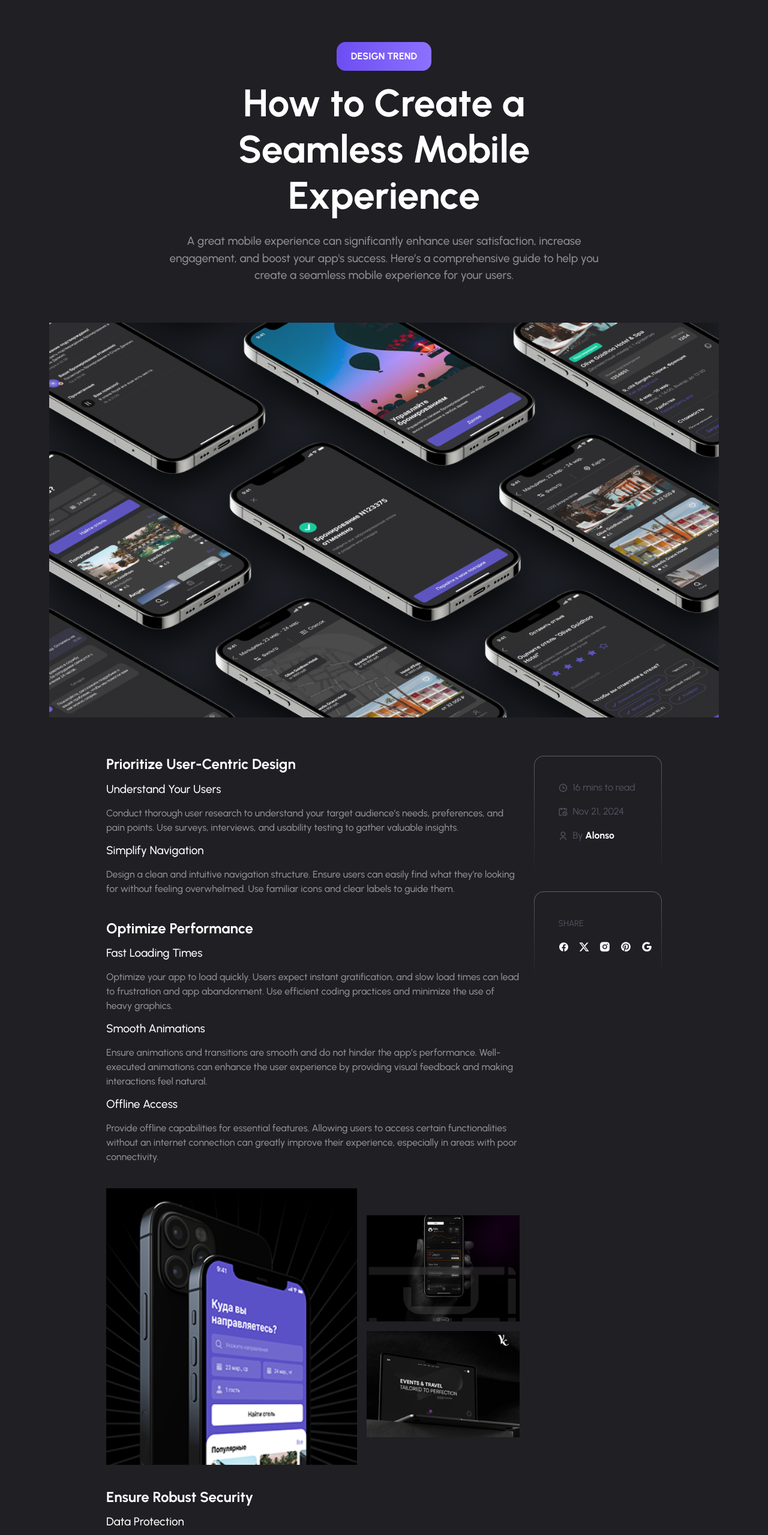
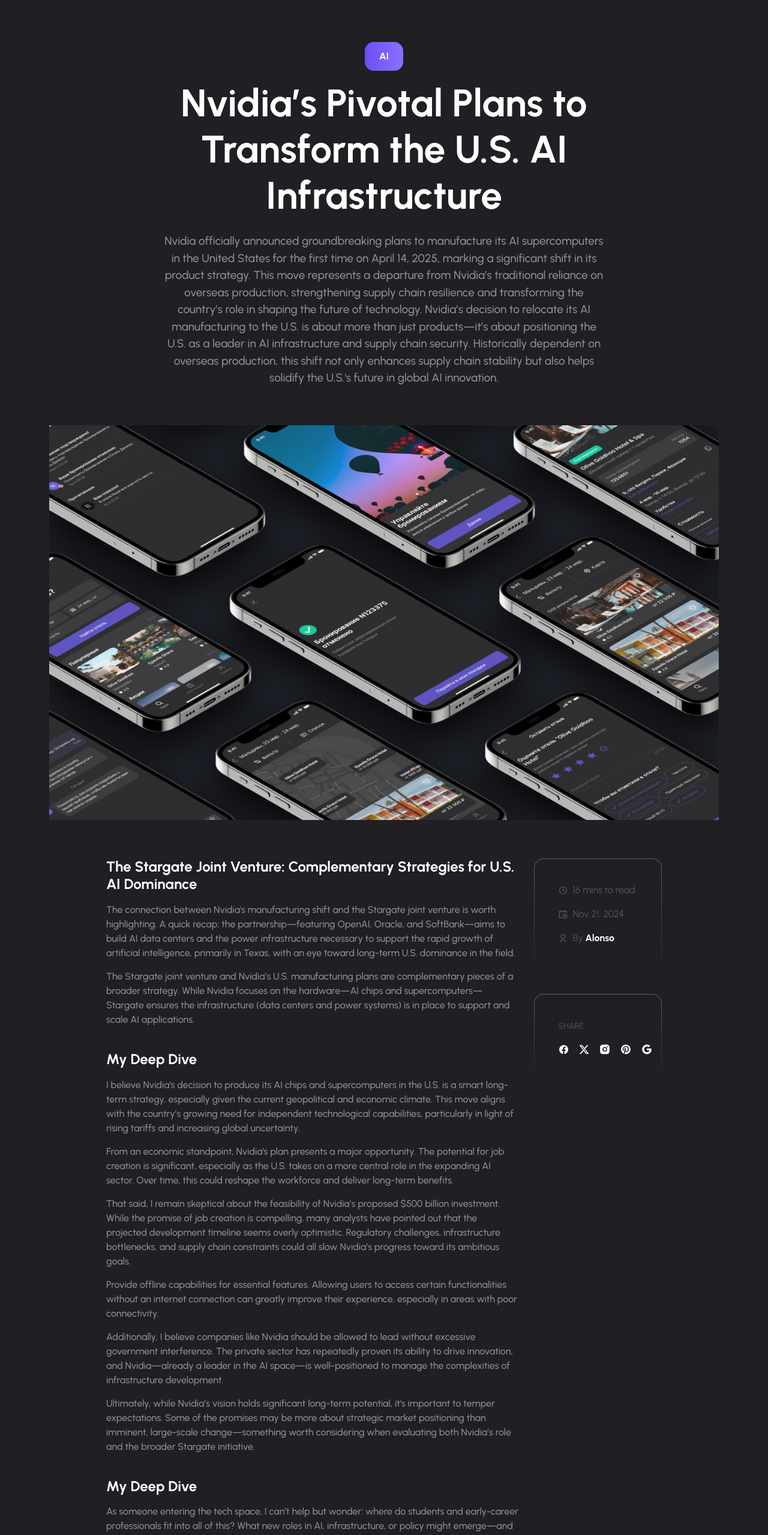
Before and after one commit to bettyp23/BettyPhippsWebPortfolio, a Next.js app: page /blog-details in a window 1280 px wide. Shown: the part 140-2699 px from the top of the page at 60% size. Built offline with nearby package versions, Linux system fonts and the light colour scheme; a web font is replaced by a local one.

Commit message:
added blog

```diff
--- a/app/blog-details/page.tsx
+++ b/app/blog-details/page.tsx
@@ -12,12 +12,10 @@
 							<div className="row">
 								<div className="col-lg-8 mx-lg-auto mb-8">
 									<div className="text-center">
-										<Link href="/#" className="btn btn-gradient d-inline-block text-uppercase"> Design trend </Link>
-										<h3 className="ds-3 mt-3 mb-4 text-dark">How to Create a Seamless Mobile Experience</h3>
+										<Link href="/#" className="btn btn-gradient d-inline-block text-uppercase"> AI </Link>
+										<h3 className="ds-3 mt-3 mb-4 text-dark">Nvidia’s Pivotal Plans to Transform the U.S. AI Infrastructure</h3>
 										<p className="text-300 fs-5 mb-0">
-											A great mobile experience can significantly enhance user satisfaction, increase <br />
-											engagement, and boost your app's success. Here’s a comprehensive guide to help you <br />
-											create a seamless mobile experience for your users.
+											Nvidia officially announced groundbreaking plans to manufacture its AI supercomputers in the United States for the first time on April 14, 2025, marking a significant shift in its product strategy. This move represents a departure from Nvidia’s traditional reliance on overseas production, strengthening supply chain resilience and transforming the country’s role in shaping the future of technology. Nvidia’s decision to relocate its AI manufacturing to the U.S. is about more than just products—it’s about positioning the U.S. as a leader in AI infrastructure and supply chain security. Historically dependent on overseas production, this shift not only enhances supply chain stability but also helps solidify the U.S.'s future in global AI innovation.
 										</p>
 									</div>
 								</div>
@@ -25,36 +23,37 @@
 								<div className="col-lg-10 mx-lg-auto mt-8">
 									<div className="row">
 										<div className="col-lg-9">
-											<h5>Prioritize User-Centric Design</h5>
-											<h5 className="fs-5 fw-medium">Understand Your Users</h5>
-											<p className="text-300">Conduct thorough user research to understand your target audience’s needs, preferences, and pain points. Use surveys, interviews, and usability testing to gather valuable insights.</p>
-											<h5 className="fs-5 fw-medium">Simplify Navigation</h5>
-											<p className="text-300">Design a clean and intuitive navigation structure. Ensure users can easily find what they’re looking for without feeling overwhelmed. Use familiar icons and clear labels to guide them.</p>
-											<h5 className="mt-6">Optimize Performance</h5>
-											<h5 className="fs-5 fw-medium">Fast Loading Times</h5>
-											<p className="text-300">Optimize your app to load quickly. Users expect instant gratification, and slow load times can lead to frustration and app abandonment. Use efficient coding practices and minimize the use of heavy graphics.</p>
-											<h5 className="fs-5 fw-medium">Smooth Animations</h5>
-											<p className="text-300">Ensure animations and transitions are smooth and do not hinder the app’s performance. Well-executed animations can enhance the user experience by providing visual feedback and making interactions feel natural.</p>
-											<h5 className="fs-5 fw-medium">Offline Access</h5>
+											<h5>The Stargate Joint Venture: Complementary Strategies for U.S. AI Dominance</h5>
+											<p className="text-300">The connection between Nvidia's manufacturing shift and the Stargate joint venture is worth highlighting. A quick recap: the partnership—featuring OpenAI, Oracle, and SoftBank—aims to build AI data centers and the power infrastructure necessary to support the rapid growth of artificial intelligence, primarily in Texas, with an eye toward long-term U.S. dominance in the field.</p>
+											<p className="text-300">The Stargate joint venture and Nvidia’s U.S. manufacturing plans are complementary pieces of a broader strategy. While Nvidia focuses on the hardware—AI chips and supercomputers—Stargate ensures the infrastructure (data centers and power systems) is in place to support and scale AI applications.</p>
+											<h5 className="mt-6">My Deep Dive</h5>
+											<p className="text-300">I believe Nvidia's decision to produce its AI chips and supercomputers in the U.S. is a smart long-term strategy, especially given the current geopolitical and economic climate. This move aligns with the country’s growing need for independent technological capabilities, particularly in light of rising tariffs and increasing global uncertainty.</p>
+											<p className="text-300">From an economic standpoint, Nvidia's plan presents a major opportunity. The potential for job creation is significant, especially as the U.S. takes on a more central role in the expanding AI sector. Over time, this could reshape the workforce and deliver long-term benefits.</p>
+											<p className="text-300">That said, I remain skeptical about the feasibility of Nvidia’s proposed $500 billion investment. While the promise of job creation is compelling, many analysts have pointed out that the projected development timeline seems overly optimistic. Regulatory challenges, infrastructure bottlenecks, and supply chain constraints could all slow Nvidia’s progress toward its ambitious goals.</p>
 											<p className="text-300">Provide offline capabilities for essential features. Allowing users to access certain functionalities without an internet connection can greatly improve their experience, especially in areas with poor connectivity.</p>
-											<div className="d-flex align-items-center my-6">
+											<p className="text-300">Additionally, I believe companies like Nvidia should be allowed to lead without excessive government interference. The private sector has repeatedly proven its ability to drive innovation, and Nvidia—already a leader in the AI space—is well-positioned to manage the complexities of infrastructure development.</p>
+											<p className="text-300">Ultimately, while Nvidia’s vision holds significant long-term potential, it's important to temper expectations. Some of the promises may be more about strategic market positioning than imminent, large-scale change—something worth considering when evaluating both Nvidia’s role and the broader Stargate initiative.</p>
+											<h5 className="mt-6">My Deep Dive</h5>
+											<p className="text-300">As someone entering the tech space, I can’t help but wonder: where do students and early-career professionals fit into all of this? What new roles in AI, infrastructure, or policy might emerge—and how can we best prepare to step into them?</p>
+											<p className="text-300">Will this shift further concentrate power among tech giants, or open the door to new public-private models of innovation?</p>
+										 <div className="d-flex align-items-center my-6">
 												<img src="/assets/imgs/blog/blog-1/img-10.png" alt="" />
 												<div className="d-md-flex flex-column d-none gap-3 ms-3">
 													<img src="/assets/imgs/blog/blog-1/img-11.png" alt="" />
 													<img src="/assets/imgs/blog/blog-1/img-12.png" alt="" />
 												</div>
 											</div>
-											<h5>Ensure Robust Security</h5>
+											{/* <h5>Ensure Robust Security</h5>
 											<h5 className="fs-5 fw-medium">Data Protection</h5>
 											<p className="text-300">Implement strong security measures to protect user data. Use encryption, secure authentication methods, and regular security audits to safeguard sensitive information.</p>
 											<h5 className="fs-5 fw-medium">Transparent Policies</h5>
 											<p className="text-300">Be transparent about your data collection and usage policies. Provide users with clear information about how their data is used and give them control over their privacy settings.</p>
 											<h5 className="fs-5 fw-medium">Regular Updates</h5>
-											<p className="text-300">Keep your app updated with the latest security patches and improvements. Regular updates not only enhance security but also show users that you are actively maintaining and improving the app.</p>
-											<div className="border-linear-3 rounded-4 p-lg-6 p-md-4 p-3 mt-6">
+											<p className="text-300">Keep your app updated with the latest security patches and improvements. Regular updates not only enhance security but also show users that you are actively maintaining and improving the app.</p> */}
+											{/* <div className="border-linear-3 rounded-4 p-lg-6 p-md-4 p-3 mt-6">
 												<h4>Conclusion</h4>
 												<p className="text-300 mt-4">Creating a seamless mobile experience requires a user-centric approach, performance optimization, responsive design, user engagement strategies, and robust security measures. By focusing on these key areas, you can build a mobile app that not only meets user expectations but also stands out in the competitive app market. Remember, a great mobile experience can turn users into loyal advocates, driving the success of your app.</p>
-											</div>
+											</div> */}
 										</div>
 										<div className="col-lg-3 col-md-6 col-8">
 											<div className="border-linear-3 rounded-4 p-lg-6 p-md-4 p-3 mt-lg-0 mt-4">
```
